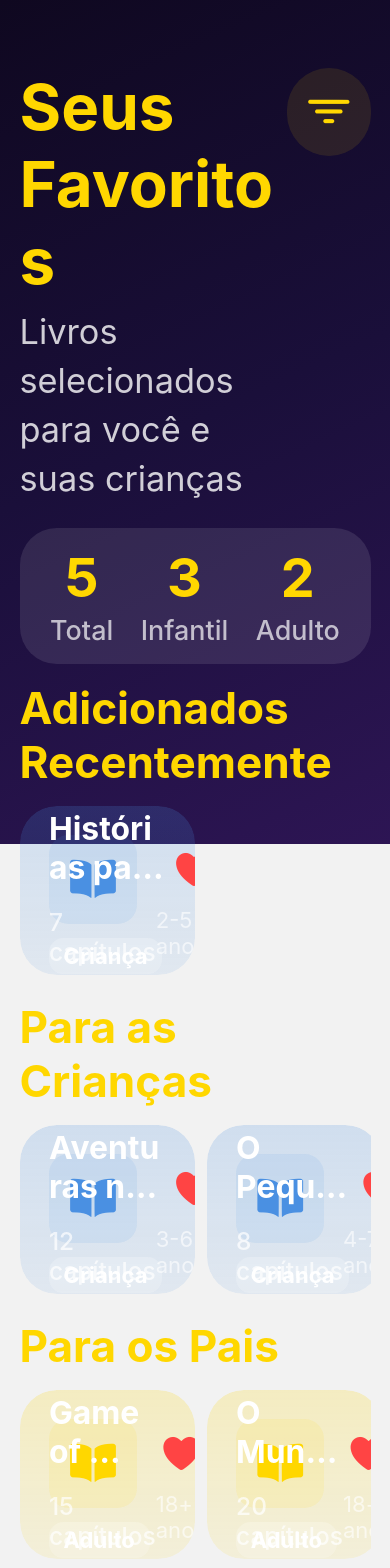
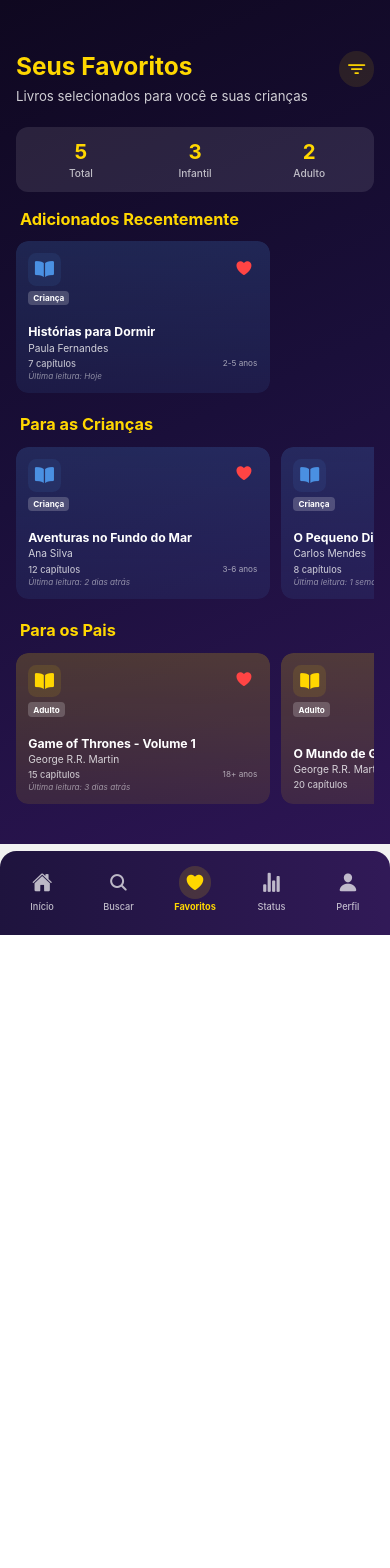
Before and after one commit to Vini-cods/ArtFlowApp, a React Native app: screen /Library in a window 390 px wide. Shown: the top 1568 px of the page. After the commit the page ends 935 px from the top, so only its background shows below. Built offline with nearby package versions, Linux system fonts and the light colour scheme.

Commit message:
feat: Improve responsiveness and UI elements in LibraryScreen and ParentDashboardScreen

```diff
--- a/screens/LibraryScreen.js
+++ b/screens/LibraryScreen.js
@@ -15,10 +15,13 @@ import { Ionicons } from '@expo/vector-icons';
 
 const { width, height } = Dimensions.get('window');
 
-// Funções auxiliares para responsividade
+// Funções auxiliares para responsividade melhoradas
 const responsiveWidth = (percentage) => width * (percentage / 100);
 const responsiveHeight = (percentage) => height * (percentage / 100);
-const moderateScale = (size, factor = 0.5) => size + (responsiveWidth(size) - size) * factor;
+const moderateScale = (size, factor = 0.5) => {
+    const scale = width / 375; // Baseado no iPhone 6/7/8
+    return size + (scale * size - size) * factor;
+};
 
 // Componente de Menu Inferior
 const BottomTabBar = ({ activeTab, onTabChange, navigation }) => {
@@ -407,33 +410,34 @@ const styles = StyleSheet.create({
         flex: 1,
     },
     scrollContent: {
-        paddingBottom: responsiveHeight(12),
+        paddingBottom: responsiveHeight(10),
+        minHeight: height,
     },
     header: {
-        paddingHorizontal: responsiveWidth(5),
-        paddingTop: responsiveHeight(8),
+        paddingHorizontal: Math.max(responsiveWidth(4), 16),
+        paddingTop: responsiveHeight(6),
         paddingBottom: responsiveHeight(2),
     },
     headerTop: {
         flexDirection: 'row',
         justifyContent: 'space-between',
         alignItems: 'flex-start',
-        marginBottom: responsiveHeight(3),
+        marginBottom: responsiveHeight(2.5),
     },
     headerTextContainer: {
         flex: 1,
         marginRight: responsiveWidth(3),
     },
     welcomeText: {
-        fontSize: moderateScale(26),
+        fontSize: moderateScale(24),
         fontWeight: 'bold',
         color: '#ffd700',
-        marginBottom: responsiveHeight(1),
+        marginBottom: responsiveHeight(0.8),
     },
     subtitle: {
-        fontSize: moderateScale(14),
+        fontSize: moderateScale(13),
         color: 'rgba(255, 255, 255, 0.8)',
-        lineHeight: moderateScale(20),
+        lineHeight: moderateScale(18),
     },
     filterButton: {
         padding: moderateScale(8),
@@ -444,46 +448,49 @@ const styles = StyleSheet.create({
         flexDirection: 'row',
         justifyContent: 'space-around',
         backgroundColor: 'rgba(255, 255, 255, 0.1)',
-        borderRadius: moderateScale(15),
-        padding: responsiveHeight(2),
+        borderRadius: moderateScale(12),
+        paddingVertical: responsiveHeight(1.5),
+        paddingHorizontal: responsiveWidth(2),
     },
     statItem: {
         alignItems: 'center',
+        flex: 1,
     },
     statNumber: {
-        fontSize: moderateScale(22),
+        fontSize: moderateScale(20),
         fontWeight: 'bold',
         color: '#ffd700',
-        marginBottom: responsiveHeight(0.5),
+        marginBottom: responsiveHeight(0.3),
     },
     statLabel: {
-        fontSize: moderateScale(11),
+        fontSize: moderateScale(10),
         color: 'rgba(255, 255, 255, 0.7)',
         fontWeight: '500',
     },
     categorySection: {
-        marginBottom: responsiveHeight(3),
-        paddingHorizontal: responsiveWidth(5),
+        marginBottom: responsiveHeight(2.5),
+        paddingHorizontal: Math.max(responsiveWidth(4), 16),
     },
     categoryTitle: {
-        fontSize: moderateScale(18),
+        fontSize: moderateScale(16),
         fontWeight: 'bold',
         color: '#ffd700',
-        marginBottom: responsiveHeight(2),
+        marginBottom: responsiveHeight(1.5),
+        marginLeft: responsiveWidth(1),
     },
     booksList: {
-        paddingRight: responsiveWidth(5),
+        paddingRight: responsiveWidth(4),
     },
     bookCard: {
-        width: responsiveWidth(45),
+        width: width * 0.65, // Melhor para scroll horizontal
         marginRight: responsiveWidth(3),
-        borderRadius: moderateScale(15),
+        borderRadius: moderateScale(12),
         overflow: 'hidden',
     },
     bookGradient: {
         padding: moderateScale(12),
-        borderRadius: moderateScale(15),
-        height: responsiveHeight(20),
+        borderRadius: moderateScale(12),
+        height: responsiveHeight(18),
         justifyContent: 'space-between',
     },
     bookHeader: {
@@ -495,26 +502,26 @@ const styles = StyleSheet.create({
         alignItems: 'flex-start',
     },
     bookIcon: {
-        width: moderateScale(36),
-        height: moderateScale(36),
+        width: moderateScale(32),
+        height: moderateScale(32),
         borderRadius: moderateScale(8),
         backgroundColor: 'rgba(255, 215, 0, 0.1)',
         justifyContent: 'center',
         alignItems: 'center',
-        marginBottom: moderateScale(6),
+        marginBottom: moderateScale(5),
     },
     childBookIcon: {
         backgroundColor: 'rgba(74, 144, 226, 0.1)',
     },
     bookTypeBadge: {
         backgroundColor: 'rgba(255, 255, 255, 0.2)',
-        paddingHorizontal: moderateScale(6),
+        paddingHorizontal: moderateScale(5),
         paddingVertical: moderateScale(2),
-        borderRadius: moderateScale(6),
+        borderRadius: moderateScale(4),
     },
     bookTypeText: {
         color: '#fff',
-        fontSize: moderateScale(9),
+        fontSize: moderateScale(8),
         fontWeight: 'bold',
     },
     removeButton: {
@@ -526,69 +533,70 @@ const styles = StyleSheet.create({
     },
     bookTitle: {
         color: '#fff',
-        fontSize: moderateScale(13),
+        fontSize: moderateScale(12),
         fontWeight: 'bold',
-        marginBottom: moderateScale(3),
-        lineHeight: moderateScale(16),
+        marginBottom: moderateScale(2),
+        lineHeight: moderateScale(15),
     },
     bookAuthor: {
         color: 'rgba(255, 255, 255, 0.8)',
-        fontSize: moderateScale(11),
-        marginBottom: moderateScale(5),
+        fontSize: moderateScale(10),
+        marginBottom: moderateScale(4),
     },
     bookMeta: {
         flexDirection: 'row',
         justifyContent: 'space-between',
-        marginBottom: moderateScale(3),
+        marginBottom: moderateScale(2),
     },
     bookChapters: {
         color: 'rgba(255, 255, 255, 0.7)',
-        fontSize: moderateScale(10),
+        fontSize: moderateScale(9),
         fontWeight: '500',
     },
     bookAge: {
         color: 'rgba(255, 255, 255, 0.6)',
-        fontSize: moderateScale(9),
+        fontSize: moderateScale(8),
     },
     lastRead: {
         color: 'rgba(255, 255, 255, 0.5)',
-        fontSize: moderateScale(9),
+        fontSize: moderateScale(8),
         fontStyle: 'italic',
     },
     emptyState: {
         alignItems: 'center',
         justifyContent: 'center',
-        paddingVertical: responsiveHeight(8),
-        paddingHorizontal: responsiveWidth(10),
+        paddingVertical: responsiveHeight(6),
+        paddingHorizontal: responsiveWidth(8),
+        marginTop: responsiveHeight(2),
     },
     emptyStateTitle: {
-        fontSize: moderateScale(18),
+        fontSize: moderateScale(16),
         fontWeight: 'bold',
         color: '#ffd700',
-        marginTop: responsiveHeight(2),
+        marginTop: responsiveHeight(1.5),
         marginBottom: responsiveHeight(1),
         textAlign: 'center',
     },
     emptyStateText: {
-        fontSize: moderateScale(13),
+        fontSize: moderateScale(12),
         color: 'rgba(255, 255, 255, 0.7)',
         textAlign: 'center',
-        lineHeight: moderateScale(18),
-        marginBottom: responsiveHeight(3),
+        lineHeight: moderateScale(16),
+        marginBottom: responsiveHeight(2.5),
     },
     exploreButton: {
         backgroundColor: '#ffd700',
-        paddingHorizontal: responsiveWidth(6),
-        paddingVertical: responsiveHeight(1.5),
-        borderRadius: moderateScale(25),
+        paddingHorizontal: responsiveWidth(5),
+        paddingVertical: responsiveHeight(1.2),
+        borderRadius: moderateScale(20),
     },
     exploreButtonText: {
         color: '#0f0820',
-        fontSize: moderateScale(14),
+        fontSize: moderateScale(12),
         fontWeight: 'bold',
     },
     bottomSpacer: {
-        height: responsiveHeight(4),
+        height: responsiveHeight(3),
     },
     // Menu Inferior
     bottomTabBar: {
@@ -596,9 +604,9 @@ const styles = StyleSheet.create({
         bottom: 0,
         left: 0,
         right: 0,
-        height: responsiveHeight(12),
-        borderTopLeftRadius: moderateScale(20),
-        borderTopRightRadius: moderateScale(20),
+        height: responsiveHeight(10),
+        borderTopLeftRadius: moderateScale(16),
+        borderTopRightRadius: moderateScale(16),
         overflow: 'hidden',
     },
     tabBarGradient: {
@@ -606,9 +614,9 @@ const styles = StyleSheet.create({
         flexDirection: 'row',
         alignItems: 'center',
         justifyContent: 'space-around',
-        paddingHorizontal: responsiveWidth(2),
+        paddingHorizontal: responsiveWidth(1),
         paddingTop: responsiveHeight(1),
-        paddingBottom: responsiveHeight(3),
+        paddingBottom: responsiveHeight(2),
     },
     bottomTabItem: {
         alignItems: 'center',
@@ -616,19 +624,19 @@ const styles = StyleSheet.create({
         flex: 1,
     },
     tabIconContainer: {
-        width: moderateScale(36),
-        height: moderateScale(36),
-        borderRadius: moderateScale(18),
+        width: moderateScale(32),
+        height: moderateScale(32),
+        borderRadius: moderateScale(16),
         justifyContent: 'center',
         alignItems: 'center',
-        marginBottom: moderateScale(3),
+        marginBottom: moderateScale(2),
     },
     tabIconContainerActive: {
         backgroundColor: 'rgba(255, 215, 0, 0.15)',
     },
     bottomTabLabel: {
         color: 'rgba(255, 255, 255, 0.7)',
-        fontSize: moderateScale(10),
+        fontSize: moderateScale(9),
         fontWeight: '500',
     },
     bottomTabLabelActive: {
--- a/screens/ParentDashboardScreen.js
+++ b/screens/ParentDashboardScreen.js
@@ -20,19 +20,14 @@ import { Ionicons } from '@expo/vector-icons';
 const { width, height } = Dimensions.get('window');
 
 // Componente de Card para Livros
-const BookCard = ({ title, author, image, type, onPress }) => (
+const BookCard = ({ title, author, image, onPress }) => (
     <TouchableOpacity style={styles.bookCard} onPress={onPress}>
         <View style={styles.bookImageContainer}>
             {image ? (
-                <Image source={image} style={styles.bookImage} />
+                <Image source={image} style={styles.bookImage} resizeMode="cover" />
             ) : (
                 <View style={styles.bookImagePlaceholder}>
-                    <Ionicons name="book" size={width * 0.1} color="#ffd700" />
-                </View>
-            )}
-            {type === 'eBook' && (
-                <View style={styles.ebookBadge}>
-                    <Text style={styles.ebookText}>eBook</Text>
+                    <Ionicons name="book" size={width * 0.08} color="#ffd700" />
                 </View>
             )}
         </View>
@@ -188,7 +183,6 @@ const BottomTabBar = ({ activeTab, onTabChange, navigation }) => {
     );
 };
 
-// Dados dos livros com URLs de placeholder
 const mockBooks = {
     popular: [
         {
@@ -197,7 +191,7 @@ const mockBooks = {
             author: 'Sofia Mendes',
             type: 'book',
             duration: 8,
-            image: { uri: 'https://placehold.co/150x200/6b2fa0/FFFFFF?text=Aventura+Floresta' },
+            image: require('../assets/Aventura na Floresta.png'),
             description: 'Uma emocionante jornada pela floresta amazônica, onde dois amigos descobrem criaturas mágicas e aprendem sobre a importância de preservar a natureza.',
             category: 'Aventura, Natureza',
             ageRange: '5-10 anos'
@@ -208,7 +202,7 @@ const mockBooks = {
             author: 'Carlos Silva',
             type: 'book',
             duration: 10,
-            image: { uri: 'https://placehold.co/150x200/8a4cbf/FFFFFF?text=Castelo+Mágico' },
+            image: require('../assets/O castelo magico.png'),
             description: 'Em um reino distante, uma jovem princesa descobre um castelo encantado cheio de segredos e criaturas fantásticas que precisam de sua ajuda.',
             category: 'Fantasia, Aventura',
             ageRange: '4-8 anos'
@@ -219,7 +213,7 @@ const mockBooks = {
             author: 'Ana Costa',
             type: 'book',
             duration: 12,
-            image: { uri: 'https://placehold.co/150x200/2d1554/FFFFFF?text=Viagem+Espaço' },
+            image: require('../assets/Viagem ao espaço.png'),
             description: 'Junte-se à tripulação da nave estelar Exploradora em uma missão para descobrir novos planetas e fazer amizade com alienígenas curiosos.',
             category: 'Ficção Científica',
             ageRange: '6-12 anos'
@@ -230,7 +224,7 @@ const mockBooks = {
             author: 'Miguel Santos',
             type: 'book',
             duration: 15,
-            image: { uri: 'https://placehold.co/150x200/ff6b6b/FFFFFF?text=Tesouro+Perdido' },
+            image: require('../assets/O tesouro perdido.png'),
             description: 'Um mapa misterioso leva três irmãos em uma caça ao tesouro cheia de enigmas, desafios e descobertas sobre trabalho em equipe.',
             category: 'Aventura, Mistério',
             ageRange: '7-12 anos'
@@ -241,9 +235,9 @@ const mockBooks = {
             id: 5,
             title: 'O Pequeno Príncipe',
             author: 'Antoine de Saint-Exupéry',
-            type: 'eBook',
+            type: 'book',
             duration: 15,
-            image: { uri: 'https://placehold.co/150x200/ff9e7d/FFFFFF?text=Pequeno+Príncipe' },
+            image: require('../assets/O pequeno principe.png'),
             description: 'A clássica história de um pequeno príncipe que viaja de planeta em planeta, encontrando personagens peculiares e aprendendo valiosas lições sobre amor e amizade.',
             category: 'Aventura, Fantasia',
             ageRange: '6-12 anos'
@@ -252,9 +246,9 @@ const mockBooks = {
             id: 6,
             title: 'A Menina e o Dragão',
             author: 'Eva Furnari',
-            type: 'eBook',
+            type: 'book',
             duration: 10,
-            image: { uri: 'https://placehold.co/150x200/4caf50/FFFFFF?text=Menina+Dragão' },
+            image: require('../assets/A menina e o dragão.webp'),
             description: 'Uma menina corajosa faz amizade com um dragão que é mal compreendido por todos. Juntos, eles mostram à vila que as aparências enganam.',
             category: 'Fantasia, Amizade',
             ageRange: '5-10 anos'
@@ -263,9 +257,9 @@ const mockBooks = {
             id: 7,
             title: 'No Fundo do Mar',
             author: 'Booksmile',
-            type: 'eBook',
+            type: 'book',
             duration: 12,
-            image: { uri: 'https://placehold.co/150x200/2196f3/FFFFFF?text=Fundo+Mar' },
+            image: require('../assets/no fundo do mar.webp'),
             description: 'Uma aventura submarina onde duas crianças exploram o fundo do mar, descobrindo criaturas incríveis e aprendendo sobre a importância de preservar os oceanos.',
             category: 'Aventura, Natureza',
             ageRange: '4-8 anos'
@@ -274,9 +268,9 @@ const mockBooks = {
             id: 8,
             title: 'O Circo Mágico',
             author: 'Alexandre Brito',
-            type: 'eBook',
+            type: 'book',
             duration: 18,
-            image: { uri: 'https://placehold.co/150x200/ffd700/333333?text=Circo+Mágico' },
+            image: require('../assets/circo magico.jpg'),
             description: 'Quando um circo misterioso chega à cidade, três amigos descobrem que os artistas têm talentos verdadeiramente mágicos e embarcam em uma aventura inesquecível.',
             category: 'Aventura, Fantasia',
             ageRange: '5-9 anos'
@@ -366,6 +360,10 @@ export default function ParentDashboardScreen({ navigation }) {
         navigation.navigate('Library');
     };
 
+    const handleProfilePress = () => {
+        navigation.navigate('Profile');
+    };
+
     if (loading) {
         return (
             <View style={styles.loadingContainer}>
@@ -397,12 +395,18 @@ export default function ParentDashboardScreen({ navigation }) {
                 contentContainerStyle={styles.scrollContent}
                 showsVerticalScrollIndicator={false}
             >
-                {/* Header - SEM ícone de perfil */}
+                {/* Header - COM ícone de perfil no lado direito */}
                 <View style={styles.header}>
                     <View style={styles.headerContent}>
                         <Text style={styles.welcomeText}>Olá, Pais! </Text>
                         <Text style={styles.subtitle}>Bem-vindo ao ArtFlow</Text>
                     </View>
+                    <TouchableOpacity style={styles.profileButton} onPress={handleProfilePress}>
+                        <Image
+                            source={require('../assets/octo-mascote.png')}
+                            style={styles.profileImage}
+                        />
+                    </TouchableOpacity>
                 </View>
 
                 {/* Carrossel Principal */}
@@ -429,7 +433,6 @@ export default function ParentDashboardScreen({ navigation }) {
                             <BookCard
                                 title={item.title}
                                 author={item.author}
-                                type={item.type}
                                 image={item.image}
                                 onPress={() => handleBookPress(item)}
                             />
@@ -455,7 +458,6 @@ export default function ParentDashboardScreen({ navigation }) {
                             <BookCard
                                 title={item.title}
                                 author={item.author}
-                                type={item.type}
                                 image={item.image}
                                 onPress={() => handleBookPress(item)}
                             />
@@ -633,12 +635,16 @@ const styles = StyleSheet.create({
         paddingBottom: height * 0.11,
     },
     header: {
+        flexDirection: 'row',
+        justifyContent: 'space-between',
+        alignItems: 'center',
         paddingHorizontal: width * 0.05,
         paddingTop: height * 0.06,
         paddingBottom: height * 0.02,
     },
     headerContent: {
         alignItems: 'flex-start',
+        flex: 1,
     },
     welcomeText: {
         fontSize: width * 0.07,
@@ -649,6 +655,16 @@ const styles = StyleSheet.create({
     subtitle: {
         fontSize: width * 0.04,
         color: 'rgba(255, 255, 255, 0.8)',
+    },
+    profileButton: {
+        padding: width * 0.02,
+    },
+    profileImage: {
+        width: width * 0.1,
+        height: width * 0.1,
+        borderRadius: width * 0.05,
+        borderWidth: 2,
+        borderColor: '#ffd700',
     },
     // Carrossel
     carouselContainer: {
@@ -743,53 +759,40 @@ const styles = StyleSheet.create({
         marginRight: width * 0.04,
         backgroundColor: 'rgba(255, 255, 255, 0.1)',
         borderRadius: width * 0.04,
-        padding: width * 0.04,
+        padding: width * 0.03,
         borderWidth: 1,
         borderColor: 'rgba(255, 215, 0, 0.2)',
+        height: width * 0.7, // Altura fixa para o card
     },
     bookImageContainer: {
+        height: '50%', // Metade do card
+        justifyContent: 'center',
         alignItems: 'center',
         marginBottom: height * 0.01,
-        position: 'relative',
     },
     bookImage: {
-        width: width * 0.2,
-        height: width * 0.2,
+        width: '100%',
+        height: '100%',
         borderRadius: width * 0.03,
-        marginBottom: height * 0.01,
     },
     bookImagePlaceholder: {
-        width: width * 0.2,
-        height: width * 0.2,
+        width: '100%',
+        height: '100%',
         borderRadius: width * 0.03,
         backgroundColor: 'rgba(255, 215, 0, 0.1)',
         justifyContent: 'center',
         alignItems: 'center',
-        marginBottom: height * 0.01,
-    },
-    ebookBadge: {
-        position: 'absolute',
-        top: -height * 0.005,
-        right: -width * 0.01,
-        backgroundColor: '#ff6b6b',
-        paddingHorizontal: width * 0.02,
-        paddingVertical: height * 0.005,
-        borderRadius: width * 0.03,
-    },
-    ebookText: {
-        color: '#fff',
-        fontSize: width * 0.025,
-        fontWeight: 'bold',
     },
     bookInfo: {
-        flex: 1,
+        height: '45%', // Quase metade do card
+        justifyContent: 'center',
     },
     bookTitle: {
         color: '#fff',
         fontSize: width * 0.035,
         fontWeight: 'bold',
         marginBottom: height * 0.005,
-        lineHeight: height * 0.022,
+        lineHeight: height * 0.02,
         textAlign: 'center',
     },
     bookAuthor: {
```
Also changed, not shown: assets/a menina e o dragão.webp.
